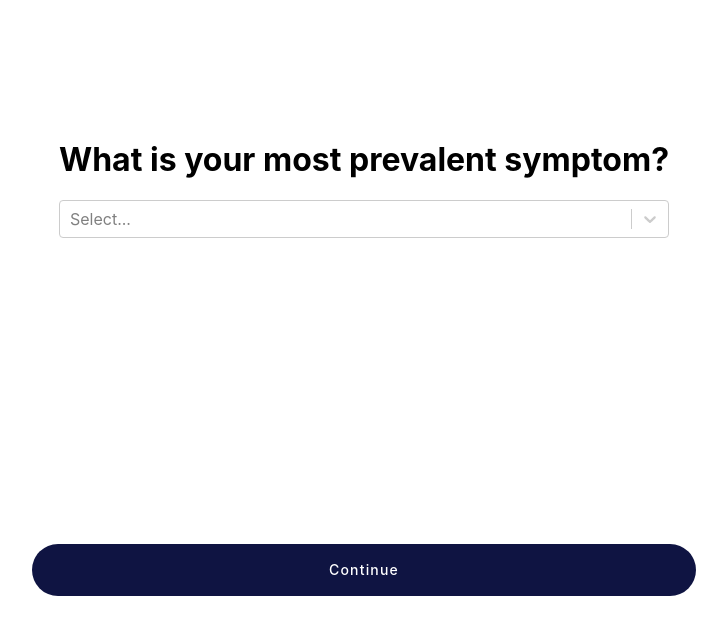
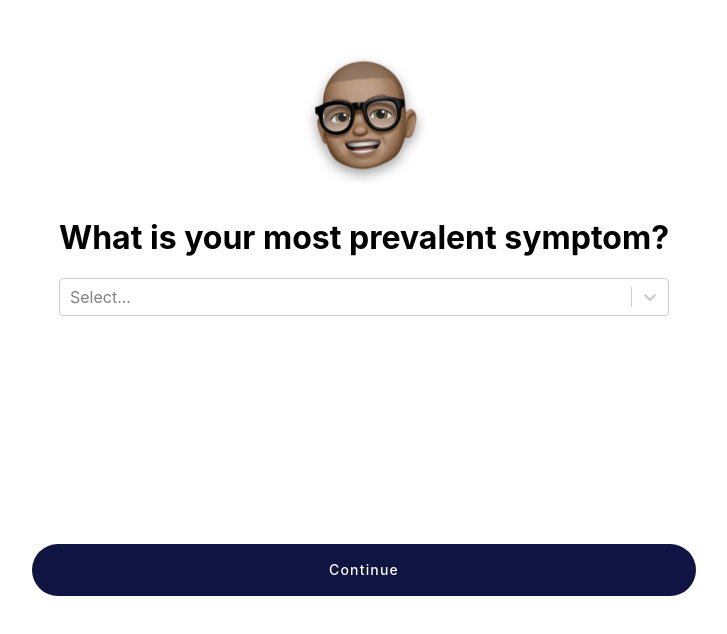
Before and after one commit to lifelynl/diagnostics-with-ai, a Next.js app: page /diagnose-wizard in a window 1280 px wide. Shown: the part 208-842 px from the top of the page, without its empty margins (276-1003 px from the left). Built offline with nearby package versions, Linux system fonts and the light colour scheme.

Commit message:
Danny heeuuuhhh

```diff
--- a/domain/core/DiagnoseWizard/DiagnoseWizard.tsx
+++ b/domain/core/DiagnoseWizard/DiagnoseWizard.tsx
@@ -9,6 +9,7 @@ import { SymptomCorrection } from './templates/SymptomCorrection'
 import { Result } from './templates/Result'
 import { Button } from '../Button/Button'
 import symptoms from './symptoms.json'
+import Image from 'next/image'
 
 export enum QuestionType {
     Init = 'Init',
@@ -72,7 +73,8 @@ export const DiagnoseWizard = observer(() => {
 
     return (
         <form onSubmit={handleOnSubmit} style={{height: '100vh', display: 'flex', flexDirection:'column', justifyContent: 'space-between'}}>
-            <div style={{ display: 'flex', flex: 1, justifyContent: 'center', alignItems: 'center'}}>
+            <div style={{ display: 'flex', flex: 1, justifyContent: 'center', flexDirection: 'column', alignItems: 'center'}}>
+            <Image width={132} height={156} src={'/Danny.png'} alt={'Danny'} />
             {renderStep()}
             </div>
             <Button style={{marginBottom: 16}} type="submit">Continue</Button>
```
Also changed, not shown: public/Danny.png (added).
